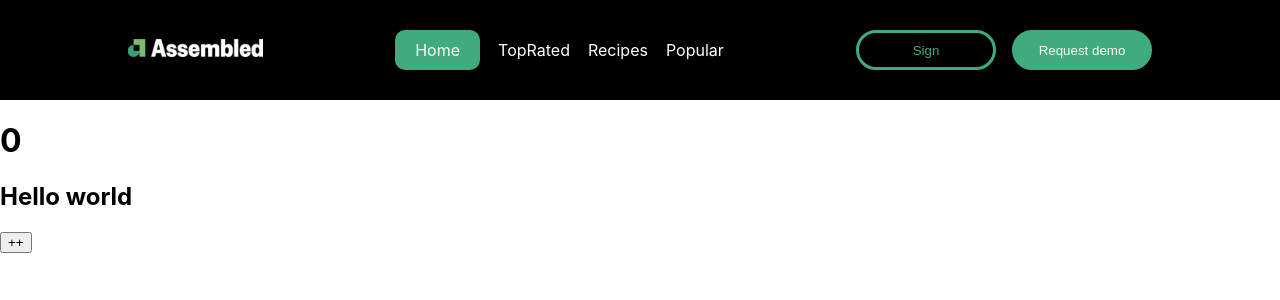
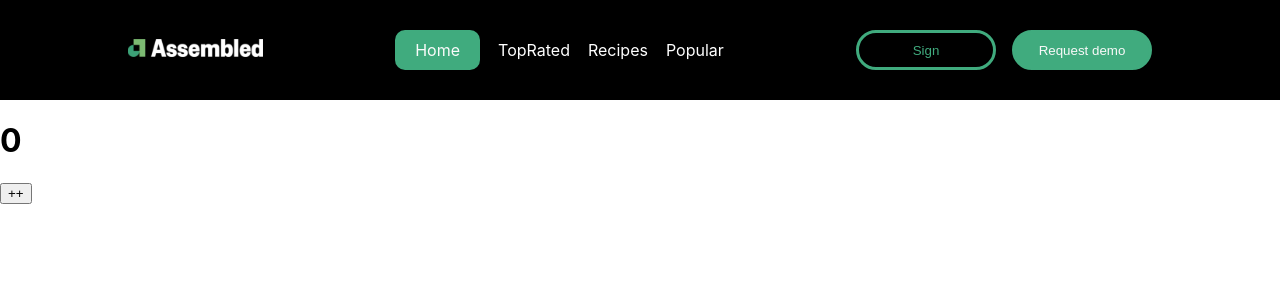
Before and after one commit to chyngyzbb/react-router-dom-, a React (Create React App) app: page / in a window 1280 px wide. Shown: the top 300 px of the page. Built offline with nearby package versions, Linux system fonts and the light colour scheme.

Commit message:
delete h2

```diff
--- a/src/components/Home.js
+++ b/src/components/Home.js
@@ -21,7 +21,6 @@ const Home = () => {
             height:'550px',
         }}>
             <h1>{counter}</h1>
-            <h2>Hello world</h2>
            <button onClick={()=>setCounter(counter+1)}>++</button>
         </div>
     );
```
